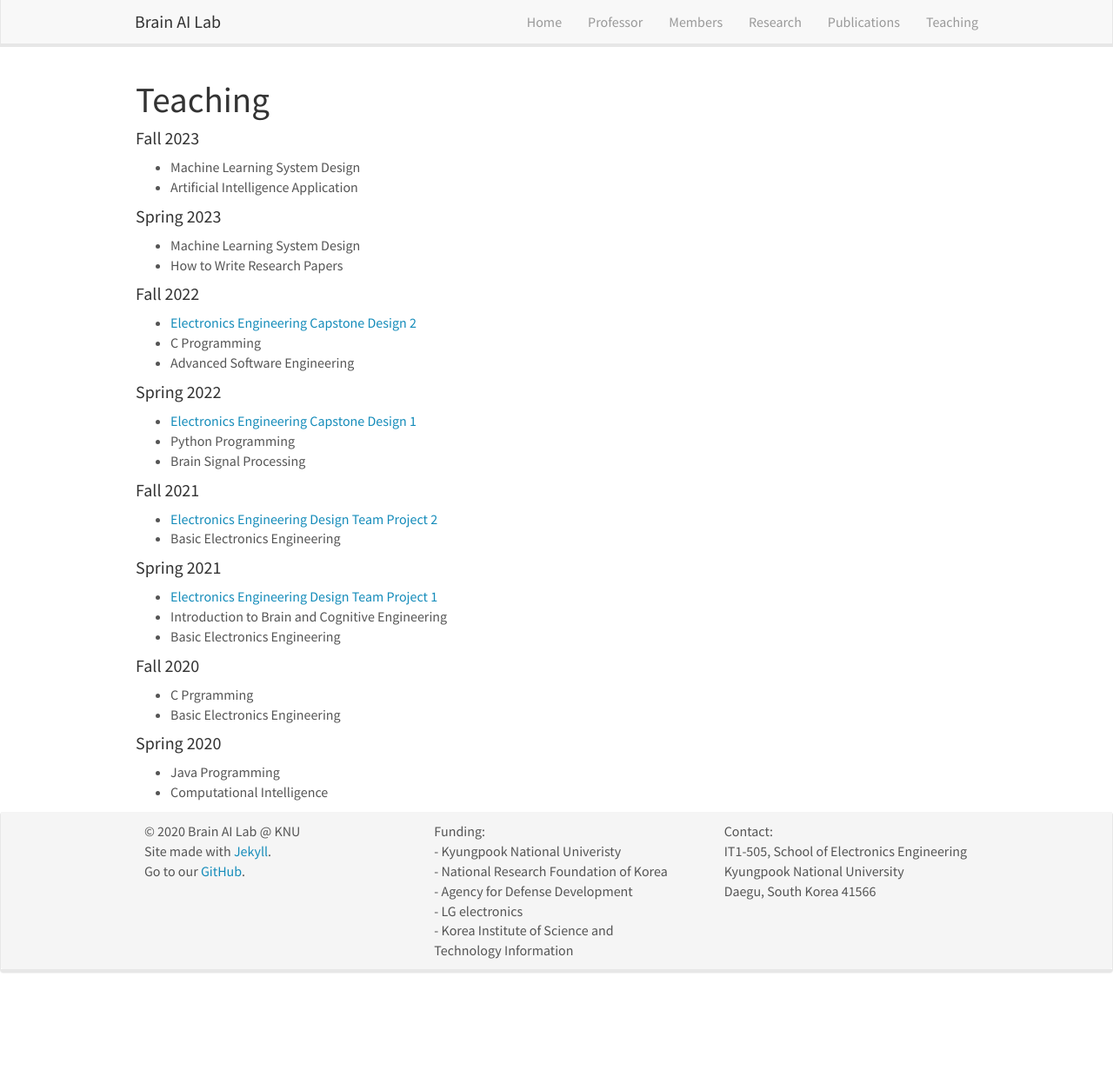
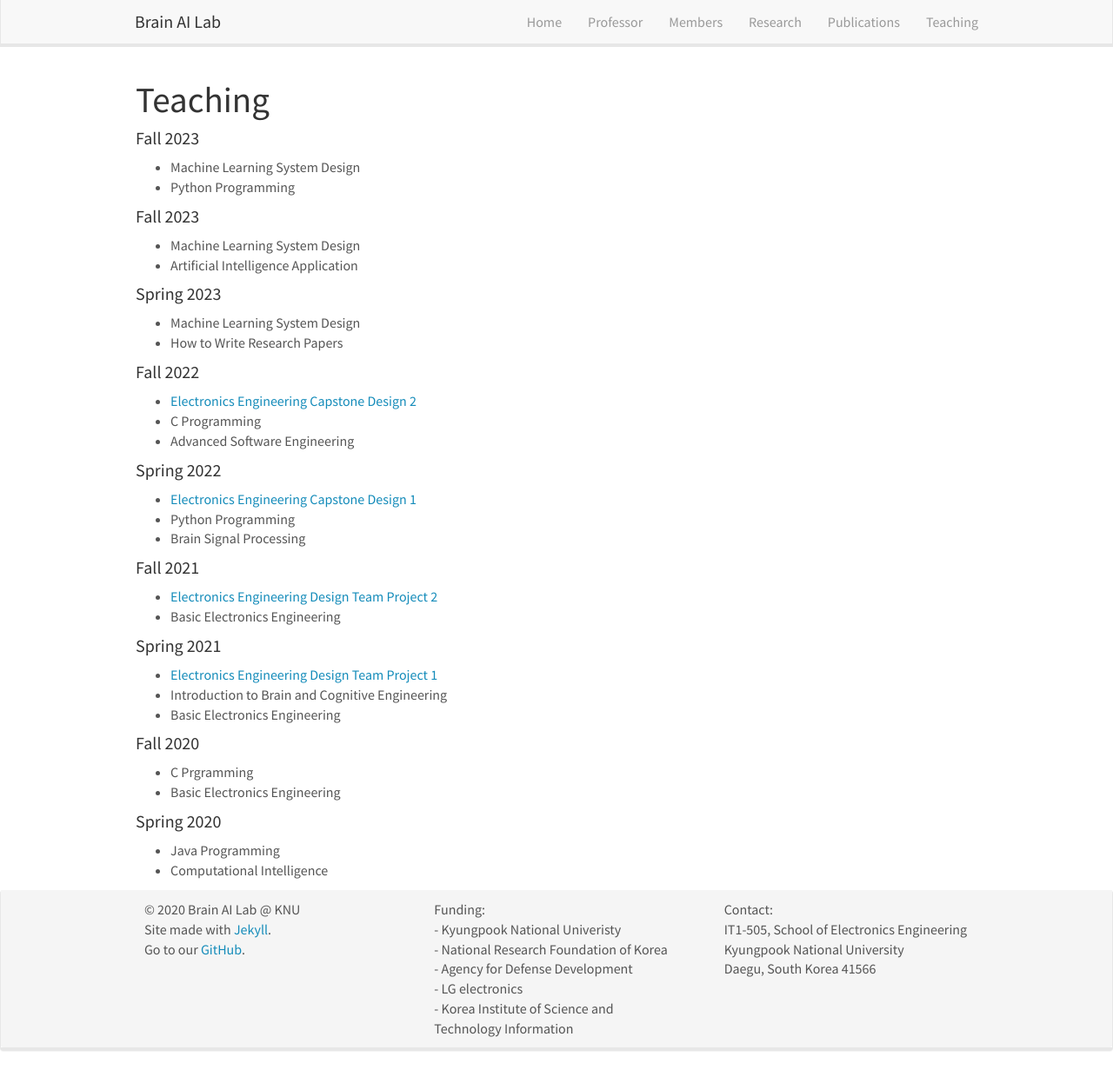
Before and after one commit to KNU-BrainAI/knu-brainai.github.io, a Jekyll site: the page built from _pages/teaching.md, in a window 1280 px wide and 1231 px high. Shown: the whole window at 87% size. Built offline with Jekyll 4.4.1, drawn with Linux system fonts in a browser that asks for light colours; nearby versions of some CDN libraries.

Commit message:
Update teaching.md

```diff
--- a/_pages/teaching.md
+++ b/_pages/teaching.md
@@ -8,6 +8,10 @@ permalink: /teaching/
 
 
 # Teaching
+#### Fall 2023
+- Machine Learning System Design
+- Python Programming
+
 #### Fall 2023
 - Machine Learning System Design
 - Artificial Intelligence Application
```
